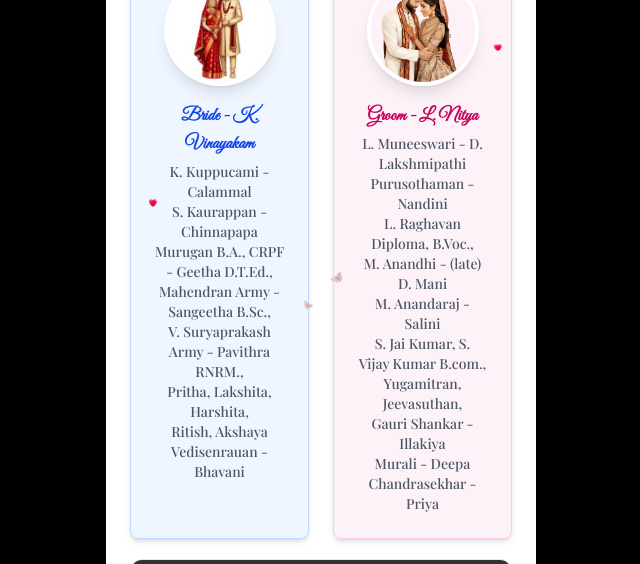
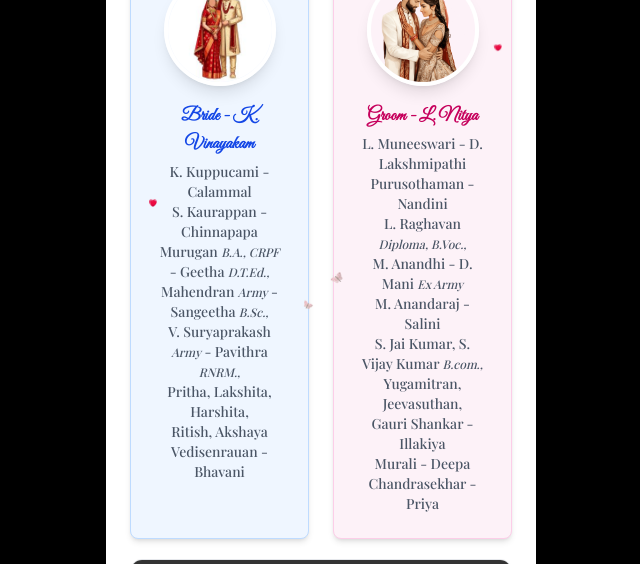
Before and after one commit to Tamilarasan117/memorable-invite, a React (Vite) app: page / in a window 1280 px wide. Shown: the part 2980-3544 px from the top of the page, without its empty margins (319-959 px from the left). Built offline with nearby package versions, Linux system fonts and the light colour scheme; grey boxes are pictures that could not be loaded.

Commit message:
style updated

```diff
--- a/src/components/FamilyIntro.tsx
+++ b/src/components/FamilyIntro.tsx
@@ -99,12 +99,16 @@ const FamilyIntro = () => {
           <p className="text-sm text-gray-600 font-secondary">
             K. Kuppucami - Calammal <br />
             S. Kaurappan - Chinnapapa <br />
-            Murugan <span>B.A., CRPF</span> - Geetha <span>D.T.Ed.,</span> <br />
-            Mahendran <span>Army</span> - Sangeetha <span>B.Sc.,</span> <br />
-            V. Suryaprakash <span>Army</span> - Pavithra <span>RNRM.,</span> <br />
+            Murugan <span className="italic text-[12px]">B.A., CRPF</span> -
+            Geetha <span className="italic text-[12px]">D.T.Ed.,</span>
+            <br />
+            Mahendran <span className="italic text-[12px]">Army</span> -
+            Sangeetha <span className="italic text-[12px]">B.Sc.,</span> <br />
+            V. Suryaprakash <span className="italic text-[12px]">Army</span> -
+            Pavithra <span className="italic text-[12px]">RNRM.,</span> <br />
             Pritha, Lakshita, Harshita, <br />
             Ritish, Akshaya <br />
-            Vedisenrauan - Bhavani <br/>
+            Vedisenrauan - Bhavani <br />
           </p>
         </motion.div>
 
@@ -126,10 +130,13 @@ const FamilyIntro = () => {
           <p className="text-sm text-gray-600 font-secondary">
             L. Muneeswari - D. Lakshmipathi <br />
             Purusothaman - Nandini <br />
-            L. Raghavan <span>Diploma, B.Voc.,</span> <br />
-            M. Anandhi - (late) D. Mani <br />
+            L. Raghavan{" "}
+            <span className="italic text-[12px]">Diploma, B.Voc.,</span> <br />
+            M. Anandhi - D. Mani{" "}
+            <span className="italic text-[12px]">Ex Army</span> <br />
             M. Anandaraj - Salini <br />
-            S. Jai Kumar, S. Vijay Kumar <span>B.com.,</span> <br />
+            S. Jai Kumar, S. Vijay Kumar{" "}
+            <span className="italic text-[12px]">B.com.,</span> <br />
             Yugamitran, Jeevasuthan, <br />
             Gauri Shankar - Illakiya <br />
             Murali - Deepa <br />
--- a/src/components/Footer.tsx
+++ b/src/components/Footer.tsx
@@ -8,7 +8,9 @@ const Footer = () => {
         <p className="text-[13px] text-gray-700 font-secondary mt-1">
           Crafted with 💖 to make your moments unforgettable
         </p>
-
+        <p className="text-[11px] text-gray-500 mt-2 font-secondary italic">
+          Made by Memorable Invite Team (Tamilarasan, Raghavan, Jaganath).
+        </p>
         <p className="text-[11px] text-gray-500 mt-2 font-secondary italic">
           © 2025 Memorable Invite. All rights reserved.
         </p>
--- a/src/components/RSVP.tsx
+++ b/src/components/RSVP.tsx
@@ -81,7 +81,7 @@ const RSVP = () => {
           viewport={{ once: true }}
         >
           <motion.a
-            href="tel:+911234567890"
+            href="tel:+919751375875"
             whileHover={{ scale: 1.05 }}
             whileTap={{ scale: 0.95 }}
             variants={textVariants}
@@ -93,7 +93,7 @@ const RSVP = () => {
           </motion.a>
 
           <motion.a
-            href="https://wa.me/911234567890?text=Hi%2C%20we'd%20love%20to%20join%20your%20wedding!"
+            href="https://wa.me/919751375875?text=Hi%2C%20we'd%20love%20to%20join%20your%20wedding!"
             target="_blank"
             rel="noopener noreferrer"
             whileHover={{ scale: 1.05 }}
--- a/src/index.css
+++ b/src/index.css
@@ -79,3 +79,7 @@
   -ms-overflow-style: none;
   scrollbar-width: none;
 }
+
+.qual {
+  @apply font-semibold text-indigo-600 italic;
+}
```
